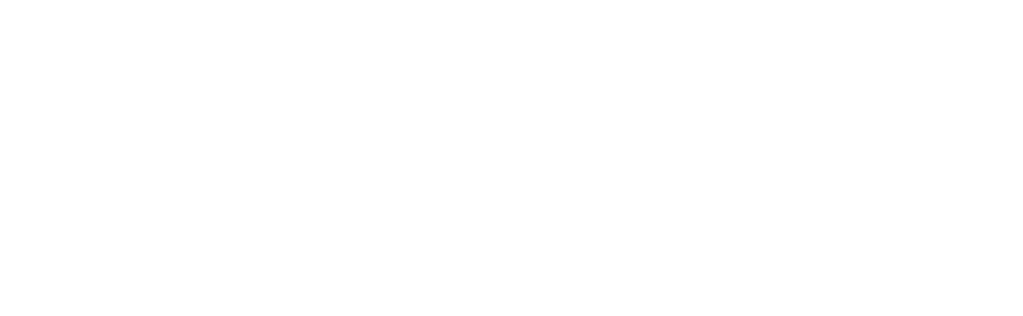
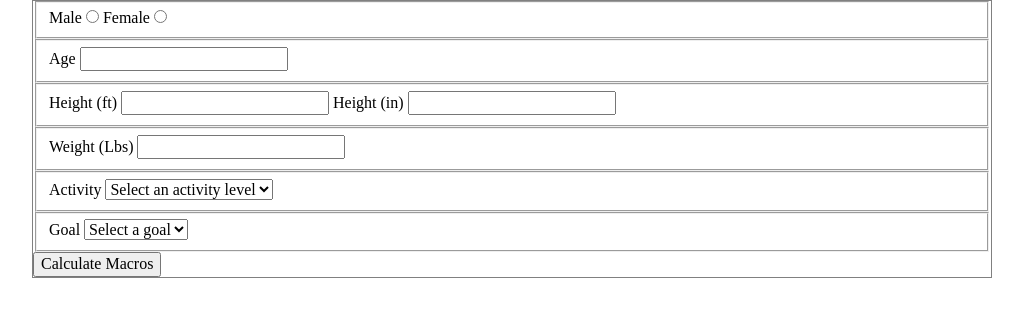
Before and after one commit to cjhensen/macro-meal-planner, a website: page public/index.html in a window 1280 px wide. Shown: the whole page, without its empty margins (128-1151 px from the left). Drawn offline with nearby package versions, Linux system fonts and the light colour scheme; files that its build step writes are made by us from their sources.

Commit message:
base html for macro-calc

```diff
--- a/public/index.html
+++ b/public/index.html
@@ -12,7 +12,76 @@
   <header role="banner">
     <nav role="navigation"></nav>
   </header>
-  <section role="main"></section>
+  <section role="main">
+    <div class="container">
+      <div class="macro-calc">
+
+        <form id="form-macro-calc" action="/signup/" method="post">
+
+          <fieldset>
+            <label class="gender-choice" for="gender-male">Male
+              <input type="radio" id="gender-male" name="gender" value="male" required>
+            </label>
+            <label class="gender-choice" for="gender-female">Female
+              <input type="radio" id="gender-female" name="gender" value="female" required>
+            </label>
+          </fieldset>
+
+          <fieldset>
+            <label class="age-input" for="age-input">Age
+              <input type="number" id="age-input" name="age" required>
+            </label>
+          </fieldset>
+
+          <fieldset>
+            <label class="height-input" for="height-input-ft">Height (ft)
+              <input type="number" id="height-input-ft" name="height-ft">
+            </label>
+            <label class="height-input" for="height-input-in">Height (in)
+              <input type="number" id="height-input-in" name="height-in">
+            </label>
+          </fieldset>
+          <fieldset>
+            <label class="weight-input" for="weight-input">Weight (Lbs)
+              <input type="number" id="weight-input" name="Weight">
+            </label>
+          </fieldset>
+
+          <fieldset>
+            <label class="activity-choice" for="activity-choice">Activity
+              <select name="activity" id="activity-choice" required>
+                <option value="" disabled selected>Select an activity level</option>
+                <option value="sedentary">Sedentary</option>
+                <option value="light">Light</option>
+                <option value="moderate">Moderate</option>
+                <option value="very">Very Active</option>
+                <option value="extreme">Extremely Active</option>
+              </select>
+            </label>
+          </fieldset>
+
+          <fieldset>
+            <label class="goal-choice" for="goal-choice">Goal
+              <select name="goal" id="goal-choice" required>
+                <option value="" disabled selected>Select a goal</option>
+                <option value="gain">Gain Weight</option>
+                <option value="lose">Lose Weight</option>
+              </select>
+            </label>
+          </fieldset>
+          <button type="submit" class="btn-macro-calc">Calculate Macros</button>
+        </form>
+
+      </div><!-- / .macro-calc -->
+
+      <div class="macro-display">
+      </div><!-- / .macro-display -->
+
+      <div class="recipe-generator">
+      </div><!-- / .recipe-generator -->
+
+    </div><!- / .container -->
+  </section>
   <footer role="contentinfo"></footer>
 
   <script src="https://ajax.googleapis.com/ajax/libs/jquery/3.2.1/jquery.min.js"></script>
--- a/src/less/base.less
+++ b/src/less/base.less
@@ -1,3 +1,9 @@
 * {
   box-sizing: border-box;
 }
+
+.container {
+  margin: 0 auto;
+  max-width: 960px;
+  border: 1px solid grey;
+}
```
Also changed, not shown: src/index.html (+70 -1 lines), public/css/main.css.
